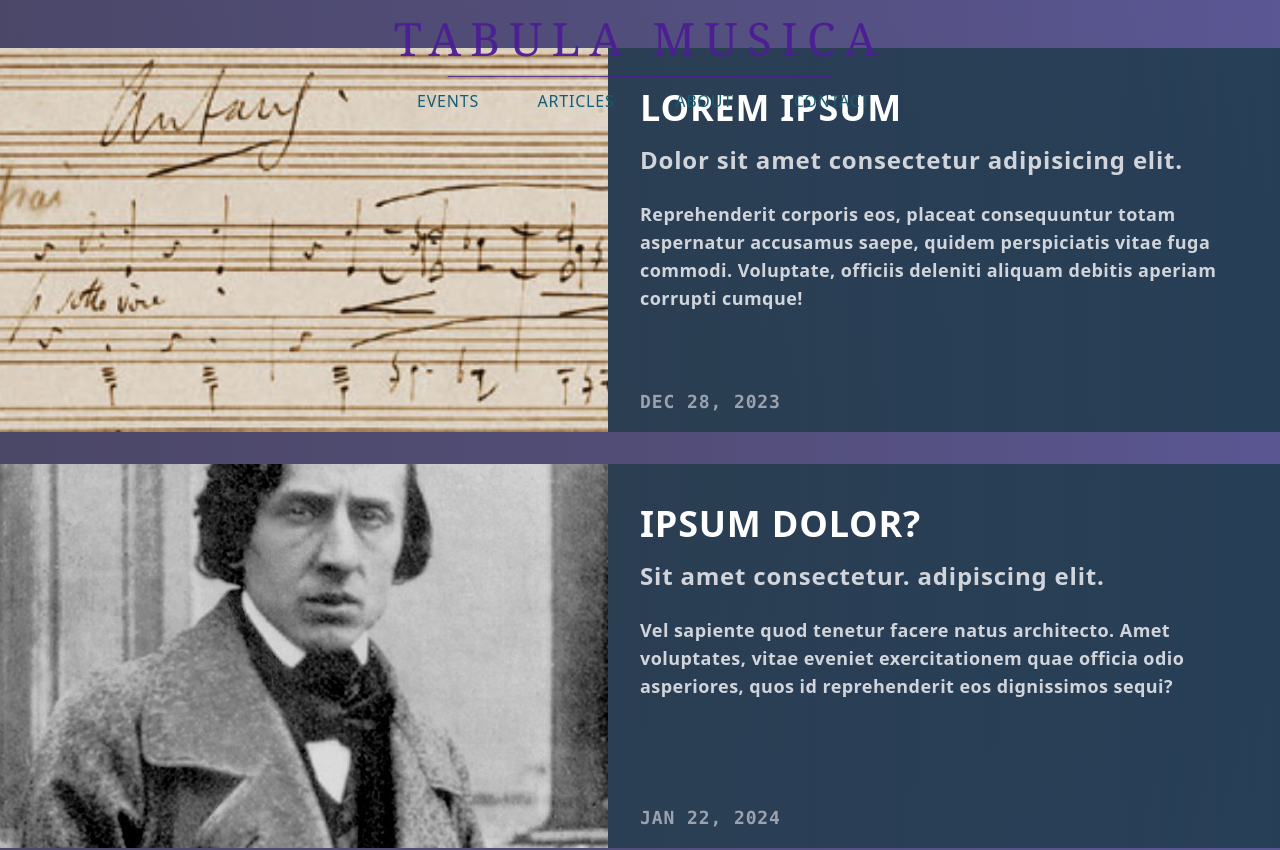
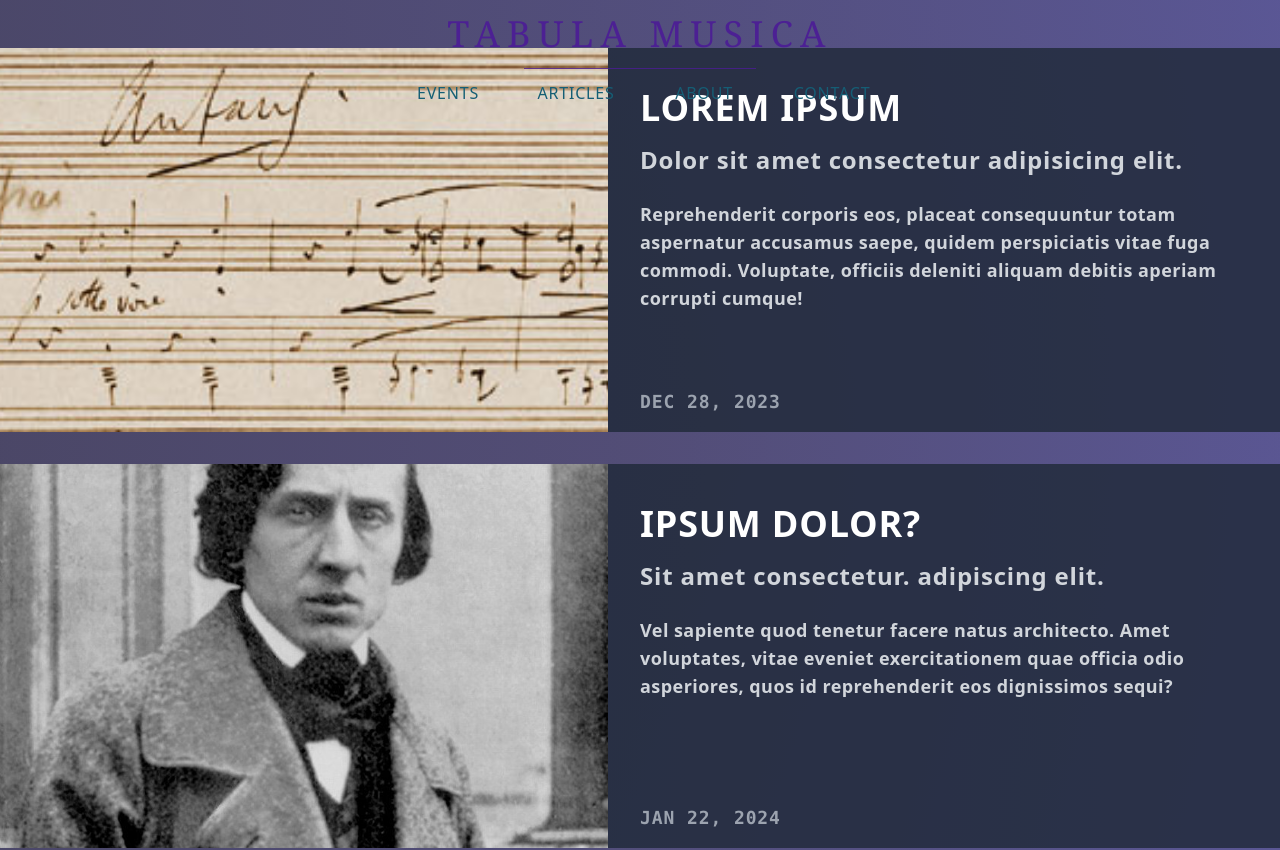
Before and after one commit to IntGrah/tabula-musica, a Next.js app: page /articles in a window 1280 px wide. Shown: the top 850 px of the page. Built offline with nearby package versions, Linux system fonts and the light colour scheme.

Commit message:
Useeffect extraction

```diff
--- a/app/articles/article.tsx
+++ b/app/articles/article.tsx
@@ -35,7 +35,7 @@ export default function Article({
           alt={alt}
         />
       </div>
-      <div className="relative min-w-72 xl:max-w-2xl p-8 font-bold tracking-wider bg-gradient-to-r from-teal-950/50 to-teal-950/60">
+      <div className="relative min-w-72 xl:max-w-2xl p-8 font-bold tracking-wider bg-gray-800/80">
         <h1 className="py-2 text-3xl sm:text-4xl text-white uppercase decoration-2 group-hover:underline">
           {title}
         </h1>
--- a/app/ui/header.tsx
+++ b/app/ui/header.tsx
@@ -2,15 +2,20 @@
 
 import Link from "next/link";
 import Navigation from "./navigation";
-import { useState } from "react";
+import { useEffect, useState } from "react";
 
 export default function Header() {
-  const [scroll, setScroll] = useState(window.scrollY);
-  window.addEventListener("scroll", () => setScroll(window.scrollY));
-
+  const [scroll, setScroll] = useState(0);
   const scale = Math.min(scroll / 480, 1);
   const delay = Math.max(Math.min(scroll / 480 - 0.4, 1), 0);
-  const font = Math.max(1 - scroll / 640, 0)
+  const font = Math.max(1 - scroll / 720, 0);
+
+  useEffect(() => {
+    const onScroll = () => setScroll(window.scrollY);
+    onScroll()
+    window.addEventListener("scroll", onScroll);
+    return () => window.removeEventListener("scroll", onScroll);
+  });
 
   return (
     <header
@@ -25,19 +30,22 @@ export default function Header() {
     >
       <div className="py-3 text-center">
         <Link
-          className="px-2 font-serif font-medium tracking-[0.2em] text-violet-900/95 rounded-lg hover:scale-105"
+          className="px-2 font-serif font-medium tracking-wide sm:tracking-[0.2em] text-violet-900/95 rounded-lg hover:scale-105"
           href="/"
           style={{
-            fontSize: `${30 + 16 * font}px`,
-            lineHeight: `${36 + 16 * font}px`
+            fontSize: `${24 + 12 * font}px`,
+            lineHeight: `${32 + 12 * font}px`,
           }}
         >
-          Tabula Musica
+          Tabula&nbsp;Musica
         </Link>
       </div>
-      <hr className="m-auto border-violet-900/80" style={{
-        width: `${192 + 192 * font}px`
-      }}/>
+      <hr
+        className="m-auto border-violet-900/80"
+        style={{
+          width: `${168 + 64 * font}px`,
+        }}
+      />
       <Navigation />
     </header>
   );
--- a/app/ui/home.tsx
+++ b/app/ui/home.tsx
@@ -1,12 +1,17 @@
 "use client";
 
-import { useState } from "react";
+import { useEffect, useState } from "react";
 import Image from "next/image";
 import TabulaMusica from "/public/tabula-musica.png";
 
 export default function Home() {
-  const [scroll, setScroll] = useState(window.scrollY);
-  window.addEventListener("scroll", () => setScroll(window.scrollY));
+  const [scroll, setScroll] = useState(0);
+
+  useEffect(() => {
+    const onScroll = () => setScroll(window.scrollY);
+    window.addEventListener("scroll", onScroll);
+    return () => window.removeEventListener("scroll", onScroll);
+  }, []);
 
   return (
     <div
--- a/app/ui/section-header.tsx
+++ b/app/ui/section-header.tsx
@@ -6,7 +6,7 @@ interface SectionHeaderProps {
 export default function SectionHeader({ id, children }: SectionHeaderProps) {
   return (
     <div id={id} className="size-full absolute bottom-0">
-      <h1 className="absolute w-full bottom-0 py-8 text-center text-5xl md:text-6xl font-mono uppercase tracking-widest text-cyan-800/80 underline">
+      <h1 className="absolute w-full bottom-0 py-8 text-center text-4xl md:text-5xl font-serif uppercase tracking-wider text-cyan-800/80">
         {children}
       </h1>
     </div>
```
